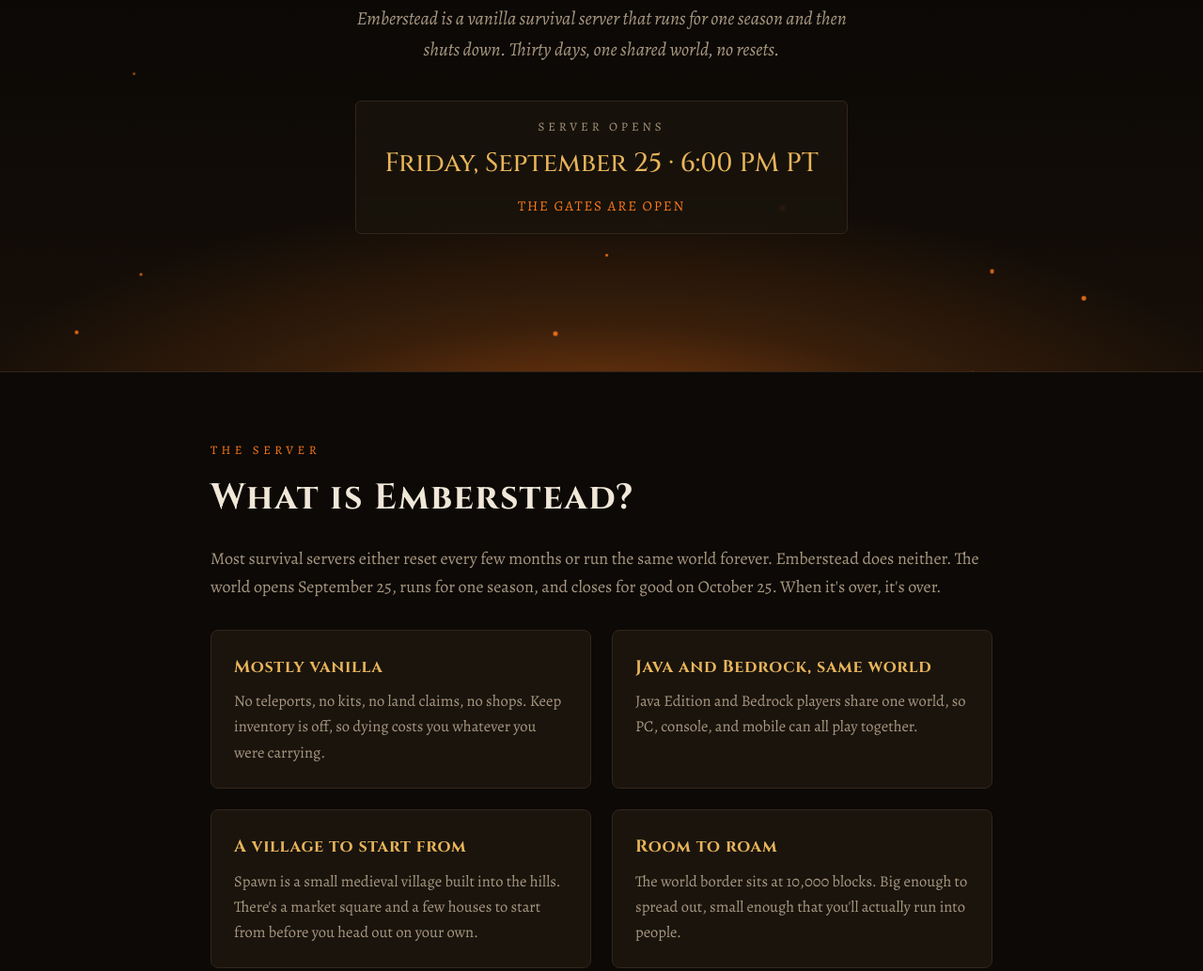
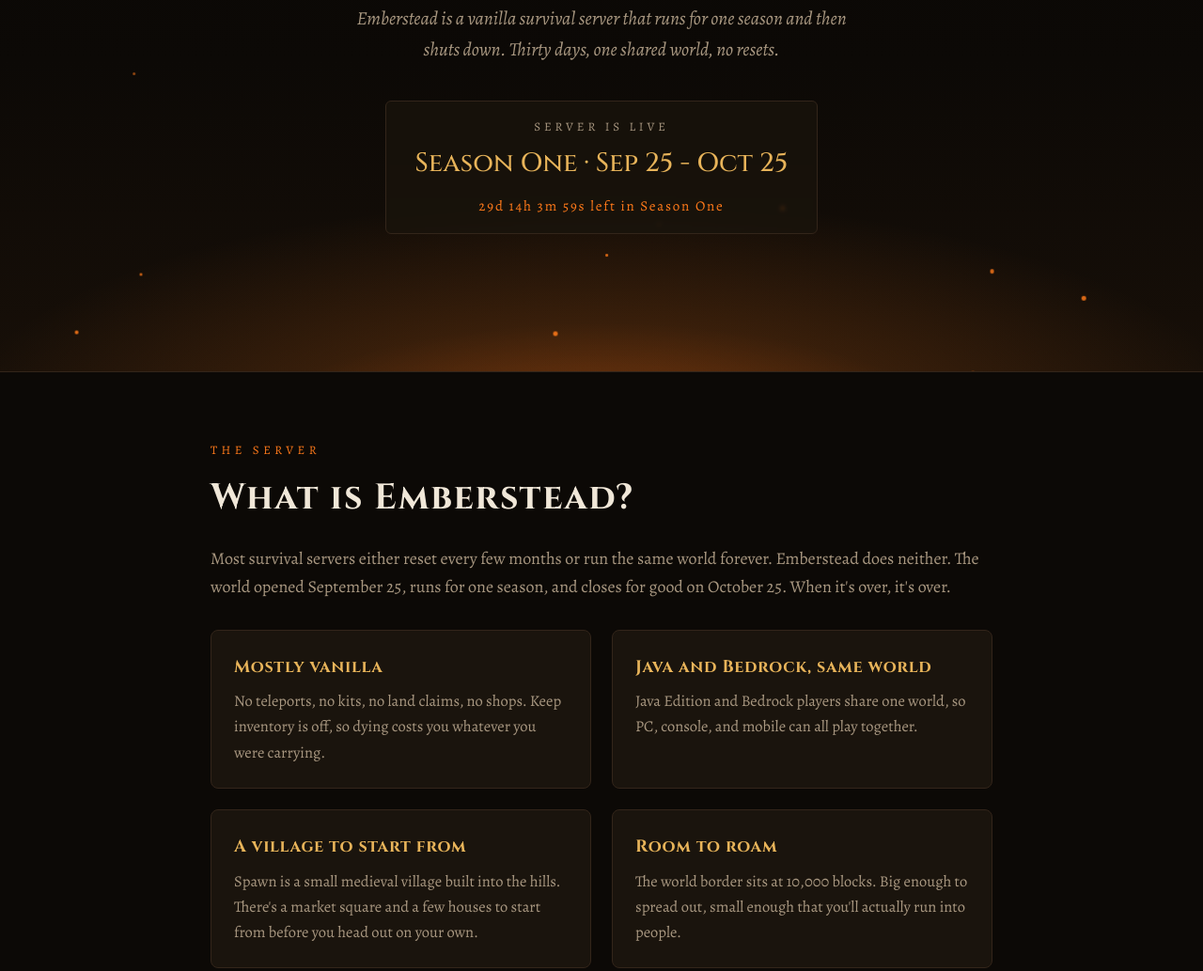
Before and after one commit to GoatTech-42/emberstead-site, a plain HTML site: page index.html in a window 1280 px wide. Shown: the part 340-1373 px from the top of the page at 94% size. Drawn offline with nearby package versions, Linux system fonts and the light colour scheme.

Commit message:
Post-launch copy pass: server is live, countdown now runs to season close

```diff
--- a/index.html
+++ b/index.html
@@ -7,7 +7,7 @@
 <link rel="icon" type="image/svg+xml" href="/favicon.svg">
 <link rel="icon" type="image/x-icon" href="/favicon.ico" sizes="any">
 <link rel="apple-touch-icon" href="/apple-touch-icon.png">
-<meta name="description" content="Emberstead is a vanilla-faithful survival SMP. One season, one world, then it's gone. Season One opens Friday, September 25 at 6 PM PT. Java and Bedrock welcome.">
+<meta name="description" content="Emberstead is a vanilla-faithful survival SMP. One season, one world, then it's gone. Season One is live now through October 25. Java and Bedrock welcome.">
 <link rel="preconnect" href="https://fonts.googleapis.com">
 <link rel="preconnect" href="https://fonts.gstatic.com" crossorigin>
 <link href="https://fonts.googleapis.com/css2?family=Cinzel:wght@500;700;900&family=Alegreya:ital,wght@0,400;0,500;0,700;1,400&display=swap" rel="stylesheet">
@@ -173,8 +173,8 @@
   <div class="season">Season One</div>
   <p class="lede">Emberstead is a vanilla survival server that runs for one season and then shuts down. Thirty days, one shared world, no resets.</p>
   <div class="opens">
-    <div class="label">Server opens</div>
-    <div class="when">Friday, September 25 &middot; 6:00 PM PT</div>
+    <div class="label">Server is live</div>
+    <div class="when">Season One &middot; Sep 25 - Oct 25</div>
     <div id="countdown"></div>
   </div>
 </header>
@@ -183,7 +183,7 @@
   <div class="wrap">
     <div class="kicker">The Server</div>
     <h2>What is Emberstead?</h2>
-    <p class="muted">Most survival servers either reset every few months or run the same world forever. Emberstead does neither. The world opens September 25, runs for one season, and closes for good on October 25. When it's over, it's over.</p>
+    <p class="muted">Most survival servers either reset every few months or run the same world forever. Emberstead does neither. The world opened September 25, runs for one season, and closes for good on October 25. When it's over, it's over.</p>
     <div class="cols">
       <div class="card">
         <h3>Mostly vanilla</h3>
@@ -213,7 +213,7 @@
     <div class="timeline">
       <div class="ev">
         <div class="when">FRI SEP 25 - GATES OPEN</div>
-        <p>Season One begins at 6:00 PM PT. First night in a fresh world.</p>
+        <p>Season One kicked off at 6:00 PM PT. First night in a fresh world.</p>
       </div>
       <div class="ev">
         <div class="when">SATURDAYS - MARKET NIGHTS</div>
@@ -285,8 +285,8 @@
 <section id="join">
   <div class="wrap">
     <div class="kicker">How To Join</div>
-    <h2>Be there when the gates open</h2>
-    <p class="muted">Add the server now so you're ready on opening night. Whitelist-free - if you can connect, you can play.</p>
+    <h2>Jump in</h2>
+    <p class="muted">Season One is live right now. Whitelist-free - if you can connect, you can play.</p>
 
     <div class="addr">
       <span class="platform">Java</span>
@@ -341,18 +341,18 @@
   }
 })();
 
-// countdown to opening: Sep 25 2026 18:00 PT (PDT, UTC-7)
+// countdown to season close: Oct 25 2026 midnight PT (PDT, UTC-7)
 (function(){
-  var open=Date.UTC(2026,8,26,1,0,0);
+  var open=Date.UTC(2026,9,26,7,0,0);
   var el=document.getElementById('countdown');
   function tick(){
     var d=open-Date.now();
-    if(d<=0){el.textContent='THE GATES ARE OPEN';return;}
+    if(d<=0){el.textContent='SEASON ONE HAS ENDED';return;}
     var days=Math.floor(d/86400000);
     var hrs=Math.floor(d%86400000/3600000);
     var min=Math.floor(d%3600000/60000);
     var sec=Math.floor(d%60000/1000);
-    el.textContent=days+'d '+hrs+'h '+min+'m '+sec+'s until the gates open';
+    el.textContent=days+'d '+hrs+'h '+min+'m '+sec+'s left in Season One';
     setTimeout(tick,1000);
   }
   tick();
```
